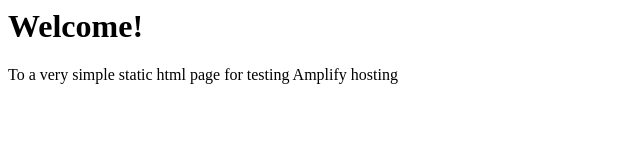
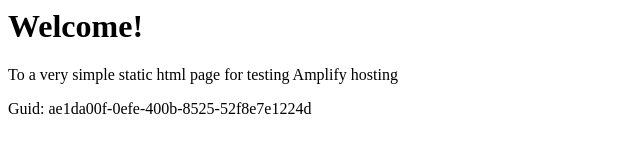
Before and after one commit to aws-aemilia-bom/Github-PR-Commit-Integration-Test-DoNotTouch-Gith-P5X5MO5I-v1-prod-ap-south-1, a website: page src/index.html in a window 1280 px wide. Shown: the whole page, without its empty margins (0-640 px from the left). Drawn offline with Linux system fonts and the light colour scheme.

Commit message:
commit from integ tests

```diff
--- a/src/index.html
+++ b/src/index.html
@@ -1,3 +1,5 @@
+
+
 <html lang="en">
 
 <head>
@@ -10,6 +12,6 @@
 <body>
     <h1>Welcome!</h1>
     <p>To a very simple static html page for testing Amplify hosting</p>
-</body>
+    <p>Guid: ae1da00f-0efe-400b-8525-52f8e7e1224d</p></body>
 
 </html>
```
